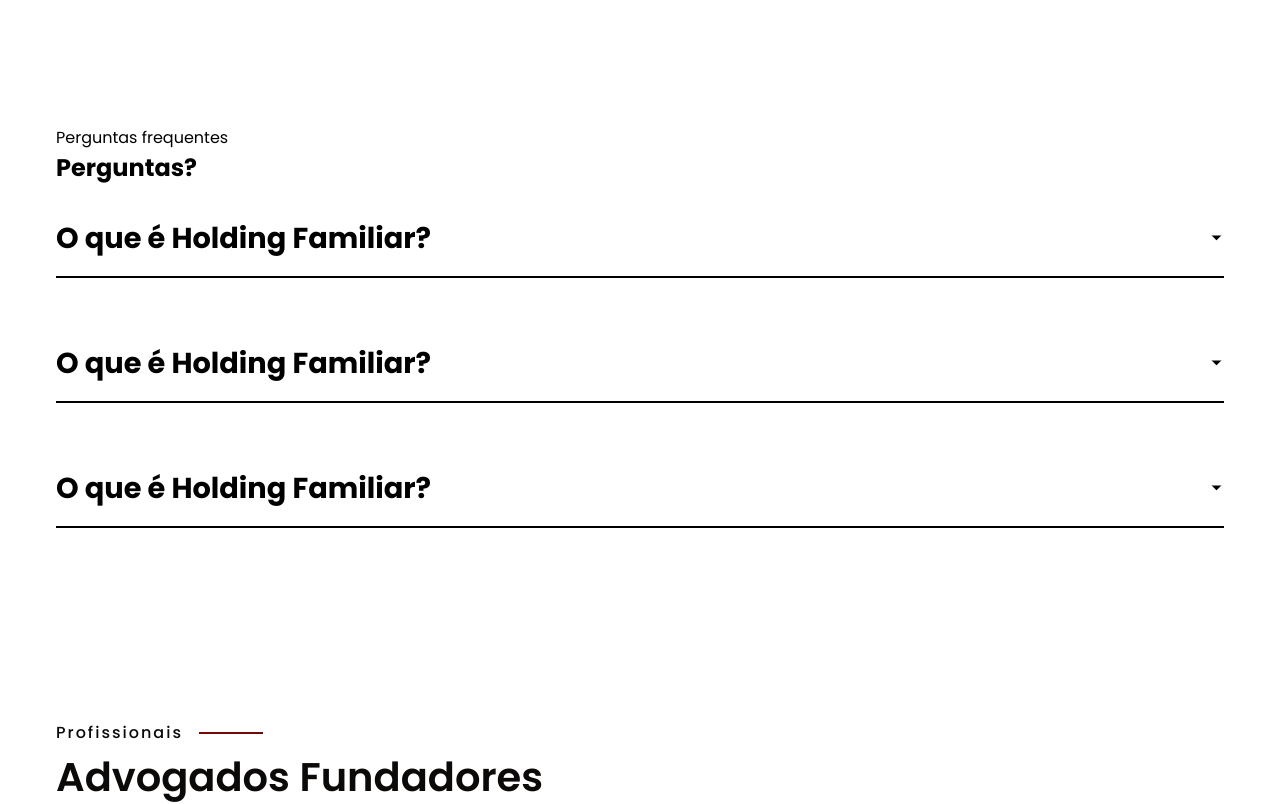
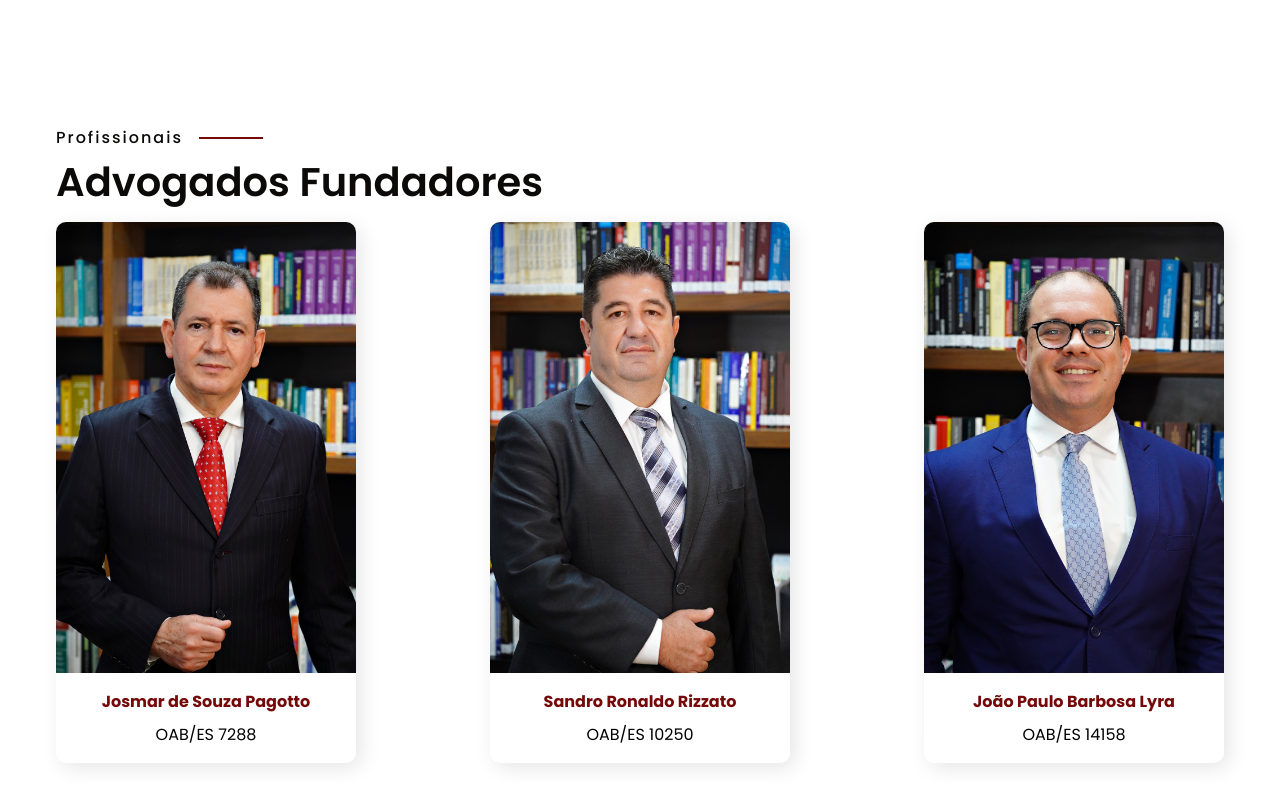
Before and after one commit to Thiagovix/LandingPage, a plain HTML site: page index.html in a window 1280 px wide. Shown: the part 1196-2000 px from the top of the page. Drawn offline with nearby package versions, Linux system fonts and the light colour scheme.

Commit message:
alterado

```diff
--- a/index.html
+++ b/index.html
@@ -22,7 +22,6 @@
         <ul class="nav__links" id="nav-links">
           <li><a href="#home">Home</a></li>
           <li><a href="#escritorio">Escritório</a></li>
-          <li><a href="#perguntas">Perguntas</a></li>
           <li><a href="#profissionais">Profissionais</a></li>
           <li><a href="#noticias">Notícias</a></li>
           <li><a href="#contact">Contato</a></li>
@@ -60,80 +59,6 @@
     </section>
     <!-- FIM SEÇÃO QUEM SOMOS -->
 
-    <!-- INICIO SEÇÃO CARD -->
-    <section class="section__container room__container" id="perguntas">
-      <p class="section__subheader">Perguntas frequentes</p>
-      <h2 class="section__header">Perguntas?</h2>
-      <div class="faq">
-        <div class="question">
-          <h3>O que é Holding Familiar?</h3>
-
-          <svg width="15" height="10" viewbox="0 0 42 25">
-            <path
-              d="M3 3L21 21L39 3"
-              stroke="white"
-              stroke-width="7"
-              stroke-linecap="round"
-            ></path>
-          </svg>
-        </div>
-        <div class="answer">
-          <p>
-            Lorem, ipsum dolor sit amet consectetur adipisicing elit. Distinctio
-            deserunt suscipit non itaque possimus! Excepturi, vero odio nisi
-            debitis id non voluptates fuga, odit obcaecati doloremque, quo
-            tempore. Excepturi, deserunt.
-          </p>
-        </div>
-      </div>
-
-      <div class="faq">
-        <div class="question">
-          <h3>O que é Holding Familiar?</h3>
-
-          <svg width="15" height="10" viewbox="0 0 42 25">
-            <path
-              d="M3 3L21 21L39 3"
-              stroke="white"
-              stroke-width="7"
-              stroke-linecap="round"
-            ></path>
-          </svg>
-        </div>
-        <div class="answer">
-          <p>
-            Lorem, ipsum dolor sit amet consectetur adipisicing elit. Distinctio
-            deserunt suscipit non itaque possimus! Excepturi, vero odio nisi
-            debitis id non voluptates fuga, odit obcaecati doloremque, quo
-            tempore. Excepturi, deserunt.
-          </p>
-        </div>
-      </div>
-
-      <div class="faq">
-        <div class="question">
-          <h3>O que é Holding Familiar?</h3>
-
-          <svg width="15" height="10" viewbox="0 0 42 25">
-            <path
-              d="M3 3L21 21L39 3"
-              stroke="white"
-              stroke-width="7"
-              stroke-linecap="round"
-            ></path>
-          </svg>
-        </div>
-        <div class="answer">
-          <p>
-            Lorem, ipsum dolor sit amet consectetur adipisicing elit. Distinctio
-            deserunt suscipit non itaque possimus! Excepturi, vero odio nisi
-            debitis id non voluptates fuga, odit obcaecati doloremque, quo
-            tempore. Excepturi, deserunt.
-          </p>
-        </div>
-      </div>
-    </section>
-    <!-- FIM SEÇÃO CARD -->
 
     <!-- SEÇÃO PROFISSIONAIS -->
     <section class="service" id="profissionais">
```
Also changed, not shown: perguntas.txt (added).
